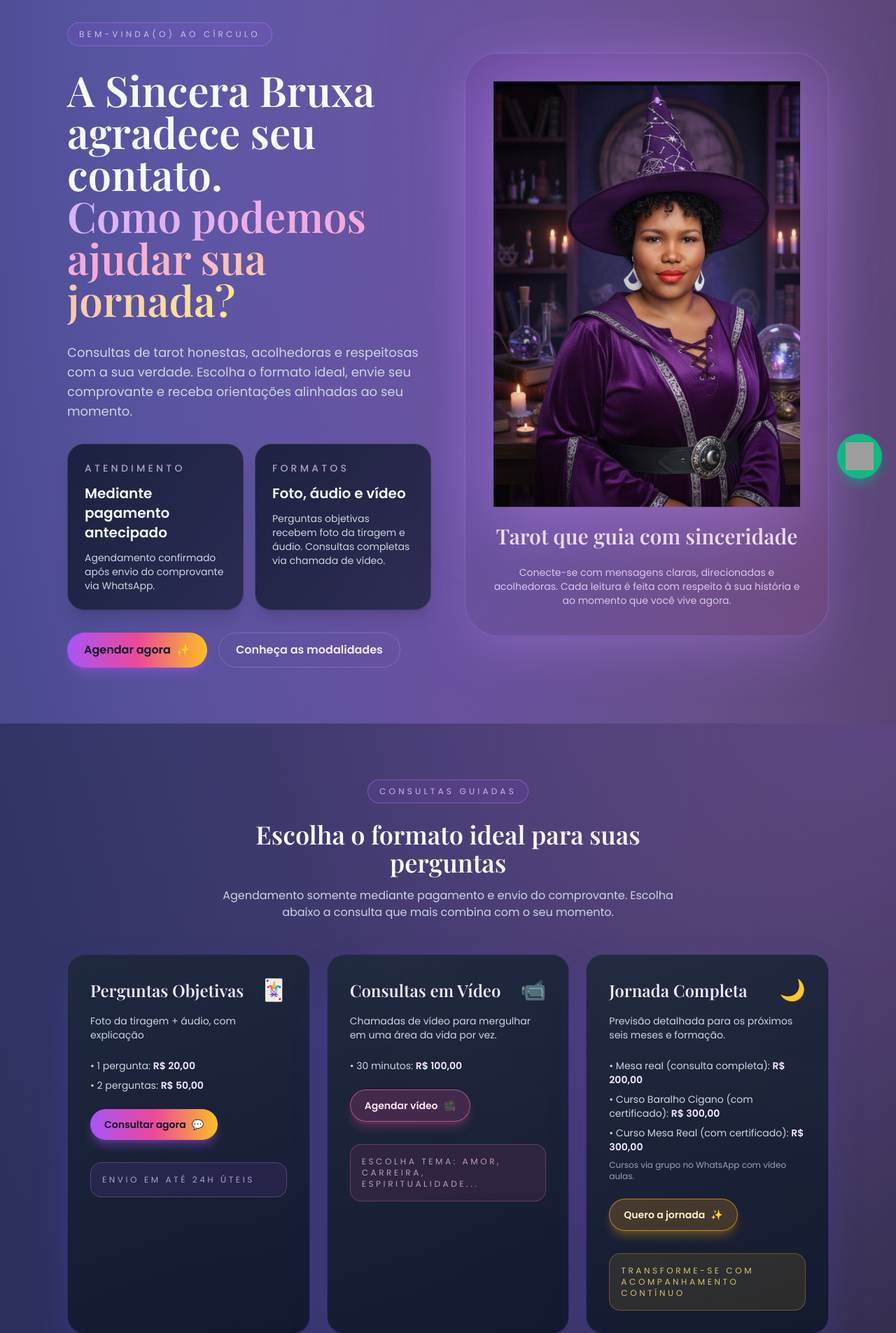
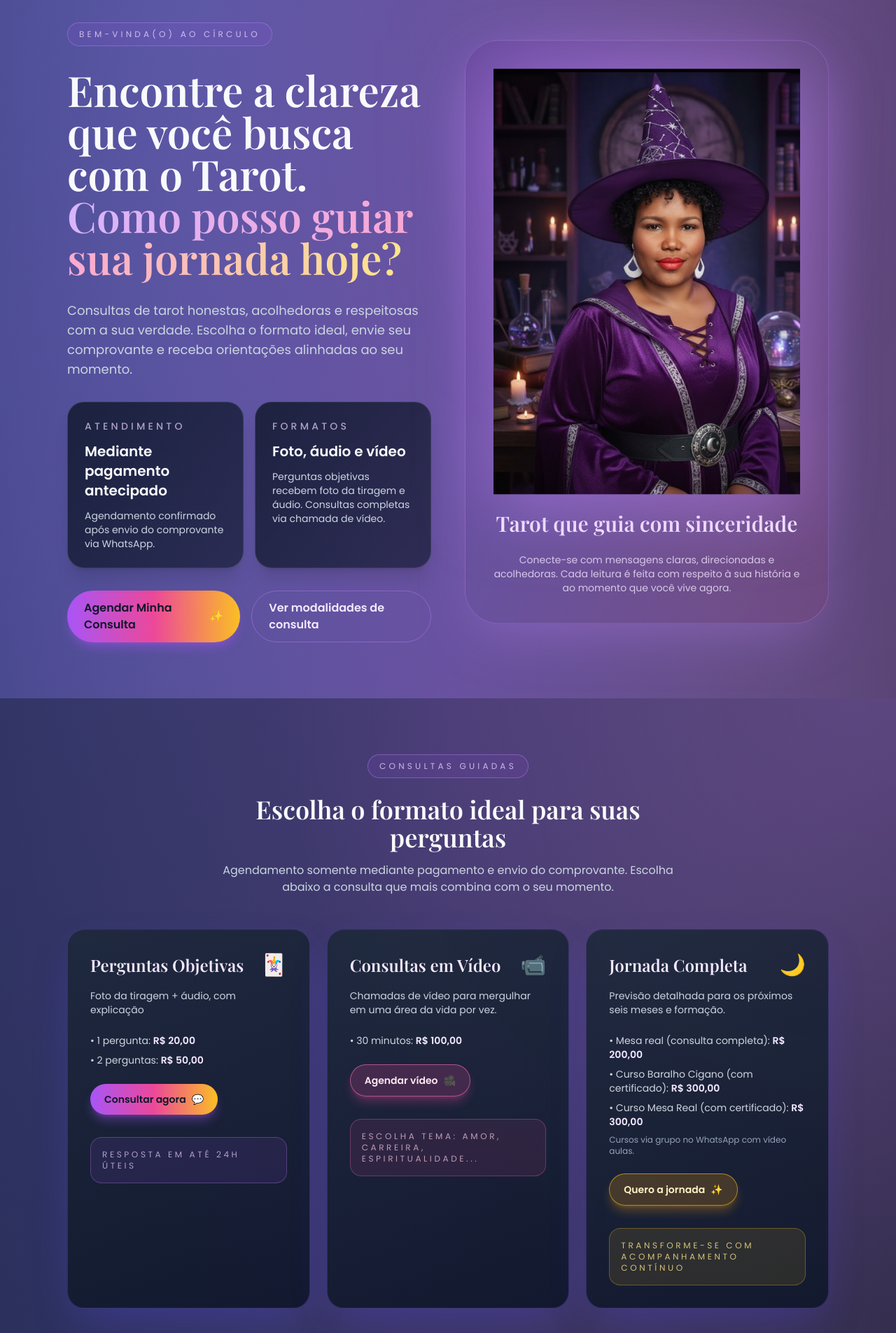
Before and after one commit to sincerabruxa/sincerabruxa, a Flask app: page / in a window 1280 px wide. Shown: the part 96-2001 px from the top of the page at 70% size. Run offline with Flask 3, Linux system fonts and the light colour scheme; some libraries are stand-ins or nearby versions; grey boxes are pictures that could not be loaded.

Commit message:
atualização

```diff
--- a/static/js/main.js
+++ b/static/js/main.js
@@ -10,58 +10,15 @@
     signoSelect.value = '';
   }
 
-  const backToTop = document.getElementById('back-to-top');
-  if (backToTop) {
-    const toggleBackToTop = () => {
-      const scrollTop = window.scrollY || document.documentElement.scrollTop;
-      const docHeight = document.documentElement.scrollHeight - document.documentElement.clientHeight;
-      const threshold = docHeight * 0.5;
-
-      if (scrollTop > threshold) {
-        backToTop.classList.remove('pointer-events-none', 'opacity-0', 'translate-y-3');
-        backToTop.classList.add('pointer-events-auto');
-      } else {
-        backToTop.classList.add('pointer-events-none', 'opacity-0', 'translate-y-3');
-        backToTop.classList.remove('pointer-events-auto');
-      }
-    };
-
-    toggleBackToTop();
-    window.addEventListener('scroll', toggleBackToTop, { passive: true });
-
-    backToTop.addEventListener('click', () => {
-      window.scrollTo({ top: 0, behavior: 'smooth' });
-    });
-  }
-
   const whatsappBtn = document.getElementById('whatsapp-floating');
   const footer = document.querySelector('footer');
   if (whatsappBtn && footer) {
-    let isFooterVisible = false;
-
-    const updateBtnVisibility = () => {
-      if (window.innerWidth >= 1024) {
-        whatsappBtn.classList.remove('opacity-0', 'pointer-events-none');
-        return;
-      }
-
-      const scrollPos = window.innerHeight + window.scrollY;
-      const totalHeight = document.documentElement.scrollHeight;
-      const isNearBottom = (totalHeight - scrollPos) < 120;
-      const shouldHide = isFooterVisible || isNearBottom;
-
-      whatsappBtn.classList.toggle('opacity-0', shouldHide);
-      whatsappBtn.classList.toggle('pointer-events-none', shouldHide);
-    };
-
     const observer = new IntersectionObserver(([entry]) => {
-      isFooterVisible = entry.isIntersecting;
-      updateBtnVisibility();
+      whatsappBtn.classList.toggle('opacity-0', entry.isIntersecting);
+      whatsappBtn.classList.toggle('pointer-events-none', entry.isIntersecting);
     }, { threshold: 0.1 });
 
     observer.observe(footer);
-    window.addEventListener('scroll', () => requestAnimationFrame(updateBtnVisibility), { passive: true });
-    window.addEventListener('resize', updateBtnVisibility, { passive: true });
   }
 
   if (whatsappForm) {
@@ -77,7 +34,7 @@
         mensagem && `Mensagem: ${mensagem}`,
       ].filter(Boolean);
 
-      const texto = partes.join(' | ') || 'Olá, quero saber mais sobre as consultas.';
+      const texto = partes.join(' | ') || 'Olá, gostaria de saber mais sobre as consultas de tarot.';
       const link = `https://wa.me/5522981735681?text=${encodeURIComponent(texto)}`;
       window.open(link, '_blank', 'noopener');
     });
--- a/templates/index.html
+++ b/templates/index.html
@@ -50,7 +50,7 @@
                     </div>
                     <button id="mobile-menu-button" aria-controls="mobile-menu" aria-expanded="false" class="group flex h-10 w-10 items-center justify-center rounded-full border border-purple-500/40 text-slate-200 transition-all duration-300 md:hidden focus:outline-none focus:ring-2 focus:ring-purple-400 [&.active]:bg-purple-500/20">
                         <span class="sr-only">Abrir menu</span>
-                        <svg xmlns="http://www.w3.org/2000/svg" class="h-5 w-5 transition-transform duration-300 group-[.active]:rotate-90" fill="none" viewBox="0 0 24 24" stroke="currentColor">
+                        <svg xmlns="http://www.w3.org/2000/svg" class="h-5 w-5 transition-transform duration-300 group-[.active]:rotate-90" fill="none" viewBox="0 0 24 24" stroke="currentColor" aria-hidden="true">
                             <path class="origin-center transition-all duration-300 group-[.active]:translate-y-[6px] group-[.active]:rotate-45" stroke-linecap="round" stroke-linejoin="round" stroke-width="2" d="M4 6h16" />
                             <path class="transition-opacity duration-300 group-[.active]:opacity-0" stroke-linecap="round" stroke-linejoin="round" stroke-width="2" d="M4 12h16" />
                             <path class="origin-center transition-all duration-300 group-[.active]:-translate-y-[6px] group-[.active]:-rotate-45" stroke-linecap="round" stroke-linejoin="round" stroke-width="2" d="M4 18h16" />
@@ -66,7 +66,7 @@
                         <a href="#contato" class="rounded-xl px-4 py-2.5 transition-colors hover:bg-purple-500/10 active:bg-purple-500/20">Contato</a>
                         <div class="mt-2 border-t border-purple-500/10 pt-2">
                             <a href="https://wa.me/5522981735681?text=Olá%20A%20Sincera%20Bruxa!%20Quero%20agendar%20minha%20consulta%20de%20tarot." target="_blank" rel="noopener noreferrer" class="flex items-center justify-center gap-2 rounded-xl border border-purple-400/40 bg-purple-500/10 px-4 py-2.5 text-purple-200 transition hover:bg-purple-500/20">
-                                <span>Agenda agora</span> <span>✨</span>
+                                <span>Agendar agora</span> <span aria-hidden="true">✨</span>
                             </a>
                         </div>
                     </nav>
@@ -80,8 +80,8 @@
                             Bem-vinda(o) ao círculo
                         </span>
                         <h1 class="font-display text-4xl font-semibold leading-tight text-slate-50 sm:text-5xl lg:text-6xl">
-                            A Sincera Bruxa agradece seu contato.<br>
-                            <span class="text-transparent bg-gradient-to-r from-purple-300 via-pink-300 to-amber-200 bg-clip-text">Como podemos ajudar sua jornada?</span>
+                            Encontre a clareza que você busca com o Tarot.<br>
+                            <span class="text-transparent bg-gradient-to-r from-purple-300 via-pink-300 to-amber-200 bg-clip-text">Como posso guiar sua jornada hoje?</span>
                         </h1>
                         <p class="max-w-2xl text-lg text-slate-300 mx-auto lg:mx-0">
                             Consultas de tarot honestas, acolhedoras e respeitosas com a sua verdade. Escolha o formato ideal, envie seu comprovante e receba orientações alinhadas ao seu momento.
@@ -100,11 +100,11 @@
                         </div>
                         <div class="flex flex-col gap-4 sm:flex-row justify-center lg:justify-start">
                             <a href="https://wa.me/5522981735681?text=Olá%20A%20Sincera%20Bruxa!%20Quero%20agendar%20minha%20consulta%20de%20tarot." target="_blank" rel="noopener noreferrer" class="inline-flex items-center justify-center gap-2 rounded-full bg-gradient-to-r from-purple-500 via-pink-500 to-amber-400 px-6 py-3 text-base font-semibold text-slate-900 shadow-lg shadow-purple-500/40 transition hover:scale-[1.01] focus:outline-none focus:ring-2 focus:ring-purple-300">
-                                <span>Agendar agora</span>
-                                <span>✨</span>
+                                <span>Agendar Minha Consulta</span>
+                                <span aria-hidden="true">✨</span>
                             </a>
                             <a href="#consultas" class="inline-flex items-center justify-center gap-2 rounded-full border border-purple-400/40 px-6 py-3 text-base font-semibold text-purple-100 transition hover:bg-purple-500/10 focus:outline-none focus:ring-2 focus:ring-purple-300/60">
-                                Conheça as modalidades
+                                Ver modalidades de consulta
                             </a>
                         </div>
                     </div>
@@ -112,7 +112,7 @@
                         <div class="floating relative mx-auto max-w-xl rounded-[3rem] border border-purple-400/30 bg-gradient-to-br from-purple-900/20 via-transparent to-pink-500/10 p-10 text-center shadow-[0_30px_80px_-20px_rgba(192,132,252,0.35)]">
                             <div class="absolute inset-0 -z-10 blur-3xl bg-[radial-gradient(circle_at_top,rgba(192,132,252,0.35),transparent_60%)]"></div>
                             <div class="space-y-6 text-purple-100">
-                                <img src="{{ url_for('static', filename='img/logo1.jpeg') }}" alt="Logotipo A Sincera Bruxa" class="mx-auto w-full max-w-xs select-none drop-shadow-[0_20px_50px_rgba(192,132,252,0.5)] sm:max-w-sm lg:max-w-md" loading="lazy">
+                                <img src="{{ url_for('static', filename='img/logo1.jpeg') }}" alt="Logotipo A Sincera Bruxa" width="400" height="400" fetchpriority="high" class="mx-auto w-full max-w-xs select-none drop-shadow-[0_20px_50px_rgba(192,132,252,0.5)] sm:max-w-sm lg:max-w-md">
                                 <h2 class="font-display text-3xl font-semibold">Tarot que guia com sinceridade</h2>
                                 <p class="text-sm text-purple-100/80">
                                     Conecte-se com mensagens claras, direcionadas e acolhedoras. Cada leitura é feita com respeito à sua história e ao momento que você vive agora.
@@ -146,10 +146,10 @@
                                 </ul>
                                 <a href="https://wa.me/5522981735681?text=Olá%20A%20Sincera%20Bruxa!%20Quero%20consultar%20perguntas%20objetivas." target="_blank" rel="noopener noreferrer" class="mt-6 inline-flex items-center justify-center gap-2 rounded-full bg-gradient-to-r from-purple-500 via-pink-500 to-amber-400 px-5 py-3 text-sm font-semibold text-slate-900 shadow-lg shadow-purple-500/40 transition hover:scale-[1.02] focus:outline-none focus:ring-2 focus:ring-purple-300">
                                     Consultar agora
-                                    <span>💬</span>
+                                    <span aria-hidden="true">💬</span>
                                 </a>
                                 <div class="mt-8 rounded-2xl border border-purple-400/30 bg-purple-500/10 p-4 text-xs uppercase tracking-[0.3em] text-purple-200/70">
-                                    Envio em até 24h úteis
+                                    Resposta em até 24h úteis
                                 </div>
                             </article>
 
@@ -164,7 +164,7 @@
                                 </ul>
                                 <a href="https://wa.me/5522981735681?text=Olá%20A%20Sincera%20Bruxa!%20Quero%20agendar%20uma%20consulta%20em%20vídeo." target="_blank" rel="noopener noreferrer" class="mt-6 inline-flex items-center justify-center gap-2 rounded-full border border-pink-400/60 bg-pink-500/20 px-5 py-3 text-sm font-semibold text-pink-100 shadow-lg shadow-pink-500/30 transition hover:bg-pink-500/30 focus:outline-none focus:ring-2 focus:ring-pink-300/70">
                                     Agendar vídeo
-                                    <span>🎥</span>
+                                    <span aria-hidden="true">🎥</span>
                                 </a>
                                 <div class="mt-8 rounded-2xl border border-pink-400/30 bg-pink-500/10 p-4 text-xs uppercase tracking-[0.3em] text-pink-200/70">
                                     Escolha tema: amor, carreira, espiritualidade...
@@ -185,7 +185,7 @@
                                 </ul>
                                 <a href="https://wa.me/5522981735681?text=Olá%20A%20Sincera%20Bruxa!%20Desejo%20iniciar%20a%20Jornada%20Completa." target="_blank" rel="noopener noreferrer" class="mt-6 inline-flex items-center justify-center gap-2 rounded-full border border-amber-400/60 bg-amber-500/20 px-5 py-3 text-sm font-semibold text-amber-100 shadow-lg shadow-amber-500/30 transition hover:bg-amber-500/30 focus:outline-none focus:ring-2 focus:ring-amber-200/70">
                                     Quero a jornada
-                                    <span>✨</span>
+                                    <span aria-hidden="true">✨</span>
                                 </a>
                                 <div class="mt-8 rounded-2xl border border-amber-400/30 bg-amber-400/10 p-4 text-xs uppercase tracking-[0.3em] text-amber-200/80">
                                     Transforme-se com acompanhamento contínuo
@@ -328,7 +328,7 @@
                                     <ul class="mt-4 space-y-2 text-sm text-slate-200/80">
                                         <li class="flex gap-2">
                                             <span class="mt-0.5 text-purple-200">➤</span>
-                                            <span>Nome completo e data de nascimento.</span>
+                                            <span>Seu nome e data de nascimento.</span>
                                         </li>
                                         <li class="flex gap-2">
                                             <span class="mt-0.5 text-purple-200">➤</span>
@@ -341,7 +341,7 @@
                                     </ul>
                                     <a href="https://wa.me/5522981735681?text=Olá%20A%20Sincera%20Bruxa!%20Quero%20confirmar%20meu%20pagamento%20e%20enviar%20os%20dados." target="_blank" rel="noopener noreferrer" class="mt-5 inline-flex items-center gap-2 rounded-full border border-purple-400/40 bg-purple-500/20 px-5 py-2 text-xs font-semibold uppercase tracking-[0.3em] text-purple-100 transition hover:bg-purple-500/30 focus:outline-none focus:ring-2 focus:ring-purple-400/60">
                                         Mais informações no WhatsApp
-                                        <span>💬</span>
+                                        <span aria-hidden="true">💬</span>
                                     </a>
                                 </div>
                             </div>
@@ -426,30 +426,30 @@
                                                 </svg>
                                             </a>
                                             <a href="https://wa.me/5522981735681?text=Olá%20A%20Sincera%20Bruxa!" target="_blank" rel="noopener noreferrer" class="transition hover:text-emerald-200 hover:-translate-y-0.5" aria-label="WhatsApp">
-                                                <svg xmlns="http://www.w3.org/2000/svg" viewBox="0 0 24 24" class="h-6 w-6 fill-current">
+                                                <svg xmlns="http://www.w3.org/2000/svg" viewBox="0 0 24 24" class="h-6 w-6 fill-current" aria-hidden="true">
                                                     <path d="M12 2a9 9 0 0 1 7.129 14.6L19 20.5l-3.952-1.037A9 9 0 1 1 12 2Zm0 2a7 7 0 1 0 0 14c1.05 0 2.049-.23 2.94-.642l.335-.154 2.29.601-.63-2.406.214-.33A7 7 0 0 0 12 4Zm-3.2 3.3c.17-.01.368.002.572.027l.214.03c.18.03.388.16.453.314l.314.748.121.283c.121.283.012.472-.229.68-.23.2-.47.52-.47.52-.157.21-.094.45.138.72l.092.099c.46.51.904.83 1.503 1.12.86.418 1.333.517 1.54.53l.12.005c.283.012.4-.04.584-.217.17-.17.231-.26.357-.445.135-.2.271-.236.464-.157l.082.03 1.274.598c.283.135.464.236.53.376.066.135.066.572-.054.806-.121.23-.564.53-.779.684-.21.145-.474.314-.792.33-.317.01-.635-.012-.965-.033-.33-.022-.699-.117-1.105-.25l-.162-.056c-.506-.177-1.145-.41-1.892-.975-.555-.417-.88-.768-.904-.792-.023-.025-.564-.523-.89-1.192-.33-.656-.436-1.207-.464-1.286-.033-.08-.23-.904.138-1.63.363-.73.9-1.18 1.28-1.305.078-.025.158-.04.236-.046Z"/>
                                                 </svg>
                                             </a>
                                         </div>
                                         <figure class="mt-8 overflow-hidden rounded-3xl border border-purple-400/30 bg-gradient-to-br from-purple-900/40 via-slate-900/60 to-slate-950/80 shadow-[0_25px_60px_-25px_rgba(192,132,252,0.35)]">
-                                            <img src="{{ url_for('static', filename='img/logo2.jpeg') }}" alt="Tatïana em consulta, A Sincera Bruxa" class="h-full w-full object-cover">
+                                            <img src="{{ url_for('static', filename='img/logo2.jpeg') }}" alt="Tatïana em consulta, A Sincera Bruxa" width="400" height="300" class="h-full w-full object-cover" loading="lazy">
                                         </figure>
                                     </div>
                                 </div>
                                 <form method="post" class="glass rounded-3xl p-6 md:p-8" data-whatsapp-form>
                                     <p class="text-sm uppercase tracking-[0.35em] text-purple-200/70">Mensagem rápida</p>
-                                    <h3 class="mt-3 text-xl font-semibold text-slate-100">Compartilhe seu nome, pergunta e melhor horário.</h3>
+                                    <h3 class="mt-3 text-xl font-semibold text-slate-100">Como posso ajudar você hoje?</h3>
                                     <div class="mt-6 grid gap-4">
-                                        <input type="text" name="nome" placeholder="Seu nome completo" class="w-full rounded-2xl border border-purple-400/30 bg-slate-950/70 px-4 py-3 text-sm text-slate-100 focus:border-purple-300 focus:outline-none focus:ring-2 focus:ring-purple-400/70" required>
-                                        <input type="text" name="tema" placeholder="Tema da consulta (amor, carreira, etc.)" class="w-full rounded-2xl border border-purple-400/30 bg-slate-950/70 px-4 py-3 text-sm text-slate-100 focus:border-purple-300 focus:outline-none focus:ring-2 focus:ring-purple-400/70" required>
-                                        <textarea name="mensagem" rows="4" placeholder="Sua pergunta ou objetivo + disponibilidade" class="w-full rounded-2xl border border-purple-400/30 bg-slate-950/70 px-4 py-3 text-sm text-slate-100 focus:border-purple-300 focus:outline-none focus:ring-2 focus:ring-purple-400/70" required></textarea>
+                                        <input type="text" name="nome" aria-label="Seu nome completo" placeholder="Seu nome completo" class="w-full rounded-2xl border border-purple-400/30 bg-slate-950/70 px-4 py-3 text-sm text-slate-100 focus:border-purple-300 focus:outline-none focus:ring-2 focus:ring-purple-400/70" required>
+                                        <input type="text" name="tema" aria-label="Tema da consulta" placeholder="Tema da consulta (amor, carreira, etc.)" class="w-full rounded-2xl border border-purple-400/30 bg-slate-950/70 px-4 py-3 text-sm text-slate-100 focus:border-purple-300 focus:outline-none focus:ring-2 focus:ring-purple-400/70" required>
+                                        <textarea name="mensagem" aria-label="Sua dúvida" rows="4" placeholder="Qual dúvida você deseja esclarecer agora?" class="w-full rounded-2xl border border-purple-400/30 bg-slate-950/70 px-4 py-3 text-sm text-slate-100 focus:border-purple-300 focus:outline-none focus:ring-2 focus:ring-purple-400/70" required></textarea>
                                     </div>
                                     <button type="submit" class="mt-6 inline-flex w-full items-center justify-center gap-2 rounded-2xl bg-gradient-to-r from-purple-500 via-pink-500 to-amber-400 px-6 py-3 text-base font-semibold text-slate-900 shadow-lg shadow-purple-500/40 transition hover:scale-[1.01] focus:outline-none focus:ring-2 focus:ring-purple-300">
-                                        Enviar via WhatsApp
-                                        <span>💬</span>
+                                        Iniciar Conversa no WhatsApp
+                                        <span aria-hidden="true">💬</span>
                                     </button>
                                     <figure class="mt-8 overflow-hidden rounded-3xl border border-purple-400/20 bg-slate-900/60 p-4 shadow-[0_20px_60px_-25px_rgba(192,132,252,0.35)]">
-                                        <img src="{{ url_for('static', filename='img/logo3.jpeg') }}" alt="Logo adicional A Sincera Bruxa" class="w-full rounded-2xl object-cover">
+                                        <img src="{{ url_for('static', filename='img/logo3.jpeg') }}" alt="Logo adicional A Sincera Bruxa" width="400" height="200" class="w-full rounded-2xl object-cover" loading="lazy">
                                     </figure>
                                 </form>
                             </div>
@@ -499,12 +499,6 @@
         </div>
     </div>
 
-    <button id="back-to-top" type="button" aria-label="Voltar ao topo" class="fixed bottom-20 right-5 z-[9998] hidden lg:flex h-12 w-12 items-center justify-center rounded-full bg-gradient-to-r from-purple-500 to-pink-500 text-slate-900 shadow-lg shadow-purple-500/40 transition-all duration-300 hover:scale-105 focus:outline-none focus:ring-2 focus:ring-purple-300 pointer-events-none opacity-0 translate-y-3">
-        <svg xmlns="http://www.w3.org/2000/svg" viewBox="0 0 24 24" class="h-6 w-6">
-            <path fill="currentColor" d="M12 5.5 5.5 12H10v6h4v-6h4.5L12 5.5Z"/>
-        </svg>
-    </button>
-
     <a id="whatsapp-floating" href="https://wa.me/5522981735681?text=Olá%20A%20Sincera%20Bruxa!%20Quero%20agendar%20uma%20consulta%20de%20tarot." target="_blank" rel="noopener noreferrer" class="fixed bottom-5 right-5 z-[9999] flex items-center justify-center rounded-full bg-emerald-500 p-3 text-white shadow-lg shadow-emerald-500/40 transition-all duration-300 hover:scale-105 hover:bg-emerald-400 focus:outline-none focus:ring-2 focus:ring-emerald-300">
         <img src="https://upload.wikimedia.org/wikipedia/commons/6/6b/WhatsApp.svg" alt="Contato WhatsApp" class="h-10 w-10" width="40" height="40" loading="lazy">
     </a>
```
